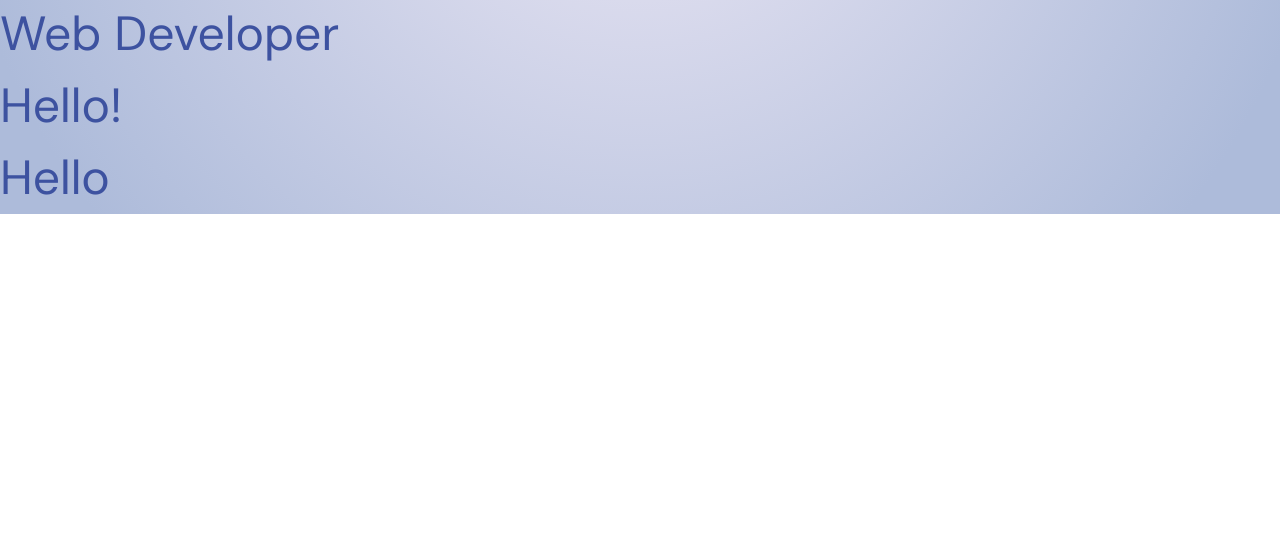
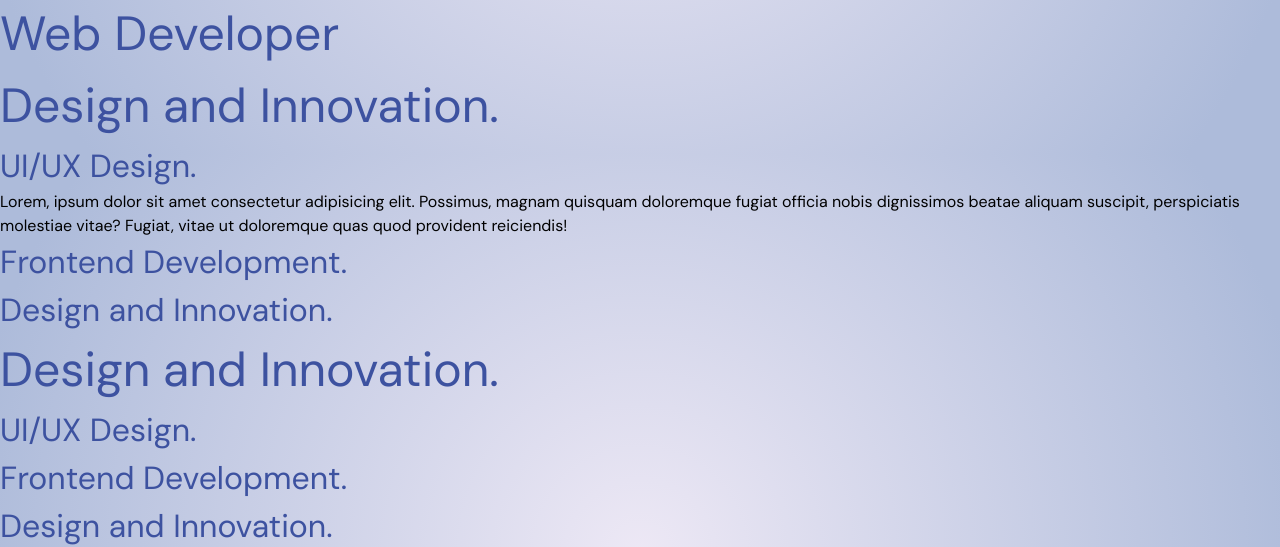
Before and after one commit to vixsonous/react-js-portfolio, a React (Vite) app: page / in a window 1280 px wide. Shown: the part 646-1193 px from the top of the page. Before the commit the page ends 860 px from the top, so only its background shows below. Built offline with nearby package versions, Linux system fonts and the light colour scheme.

Commit message:
Added skills

```diff
--- a/src/components/Skills.tsx
+++ b/src/components/Skills.tsx
@@ -10,18 +10,55 @@
     const theme = useAppSelector(state => state.theme.theme);
 
     const ref = useRef<HTMLElement>(null);
-    const isInView = useInView(ref, { amount: 0.1});
+    const isInView = useInView(ref);
 
     useEffect(() => {
         console.log("Element is in view: ", isInView)
       }, [isInView])
 
     return (
-        <main ref={ref} className="relative py-[20px]">
-            <h1 className="self-center flex flex-col">
-                <CoverAnimSubtitleText show={isInView} textSize={text.logo} dispText='Hello!' textColor={theme.primary}/>
-                <CoverDisplay show={isInView} textSize={text.logo} text="Hello" textColor={theme.primary} />
-            </h1>
+        <main ref={ref} className="relative  flex flex-col gap-[10vh]">
+            <div className="min-h-[100vh] py-[20px] flex flex-col gap-[10vh]">
+                <section>
+                    <h1 className="self-center flex flex-col">
+                        <CoverAnimSubtitleText show={isInView} textSize={text.logo} dispText='Design and Innovation.' textColor={theme.primary}/>
+                    </h1>
+                </section>
+                <section className="flex flex-[1_0_100%]">
+                    <div className="sm:columns-3 columns-1 w-full">
+                        <div className="">
+                            <CoverAnimSubtitleText show={isInView} textSize={text.title} dispText='UI/UX Design.' textColor={theme.primary}/>
+                            <span>Lorem, ipsum dolor sit amet consectetur adipisicing elit. Possimus, magnam quisquam doloremque fugiat officia nobis dignissimos beatae aliquam suscipit, perspiciatis molestiae vitae? Fugiat, vitae ut doloremque quas quod provident reiciendis!</span>
+                        </div>
+                        <div>
+                            <CoverAnimSubtitleText show={isInView} textSize={text.title} dispText='Frontend Development.' textColor={theme.primary}/>
+                        </div>
+                        <div>
+                            <CoverAnimSubtitleText show={isInView} textSize={text.title} dispText='Design and Innovation.' textColor={theme.primary}/>
+                        </div>
+                    </div>
+                </section>
+            </div>
+            <div className="min-h-[100vh] py-[20px] flex flex-col gap-[10vh]">
+                <section>
+                    <h1 className="self-center flex flex-col">
+                        <CoverAnimSubtitleText show={isInView} textSize={text.logo} dispText='Design and Innovation.' textColor={theme.primary}/>
+                    </h1>
+                </section>
+                <section className="flex flex-[1_0_100%]">
+                    <div className="sm:columns-3 columns-1 w-full">
+                        <div>
+                            <CoverAnimSubtitleText show={isInView} textSize={text.title} dispText='UI/UX Design.' textColor={theme.primary}/>
+                        </div>
+                        <div>
+                            <CoverAnimSubtitleText show={isInView} textSize={text.title} dispText='Frontend Development.' textColor={theme.primary}/>
+                        </div>
+                        <div>
+                            <CoverAnimSubtitleText show={isInView} textSize={text.title} dispText='Design and Innovation.' textColor={theme.primary}/>
+                        </div>
+                    </div>
+                </section>
+            </div>
         </main>
     )
 }
--- a/src/components/svg/PHPSVG.tsx
+++ b/src/components/svg/PHPSVG.tsx
@@ -1,7 +1,7 @@
 export default function PHPSVG({width, height} :{width: number, height: number}) {
     return (
         <svg width={width} height={height} viewBox="0 -61 256 256" xmlns="http://www.w3.org/2000/svg" preserveAspectRatio="xMinYMin meet">
-            <g fill-rule="evenodd">
+            <g fillRule="evenodd">
                 <ellipse fill="#8993BE" cx="128" cy="66.63" rx="128" ry="66.63"/>
                 <path d="M35.945 106.082l14.028-71.014H82.41c14.027.877 21.041 7.89 21.041 20.165 0 21.041-16.657 33.315-31.562 32.438H56.11l-3.507 18.411H35.945zm23.671-31.561L64 48.219h11.397c6.137 0 10.52 2.63 10.52 7.89-.876 14.905-7.89 17.535-15.78 18.412h-10.52zM100.192 87.671l14.027-71.013h16.658l-3.507 18.41h15.78c14.028.877 19.288 7.89 17.535 16.658l-6.137 35.945h-17.534l6.137-32.438c.876-4.384.876-7.014-5.26-7.014H124.74l-7.89 39.452h-16.658zM153.425 106.082l14.027-71.014h32.438c14.028.877 21.042 7.89 21.042 20.165 0 21.041-16.658 33.315-31.562 32.438h-15.781l-3.507 18.411h-16.657zm23.67-31.561l4.384-26.302h11.398c6.137 0 10.52 2.63 10.52 7.89-.876 14.905-7.89 17.535-15.78 18.412h-10.521z" fill="#232531"/>
             </g>
--- a/src/components/text/CoverAnimSubtitleText.tsx
+++ b/src/components/text/CoverAnimSubtitleText.tsx
@@ -1,7 +1,7 @@
 "use client";
 
-import { AnimatePresence, motion, useIsPresent } from "framer-motion";
-import { defaultAnim, text } from "../../constants";
+import { AnimatePresence, motion } from "framer-motion";
+import { defaultAnim } from "../../constants";
 import SlidingCover from "../SlidingCover";
 
 export default function CoverAnimSubtitleText({dispText, show, textSize='1em', textColor, delay = 0}:{dispText:string, show:boolean, textSize?: string, textColor: string, delay?: number}) {
```
